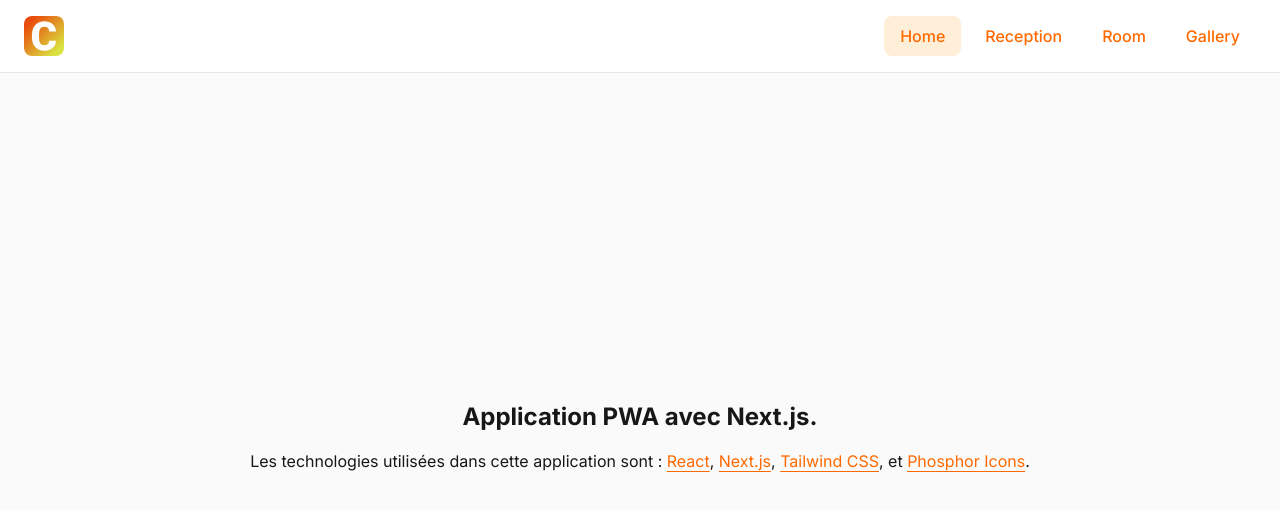
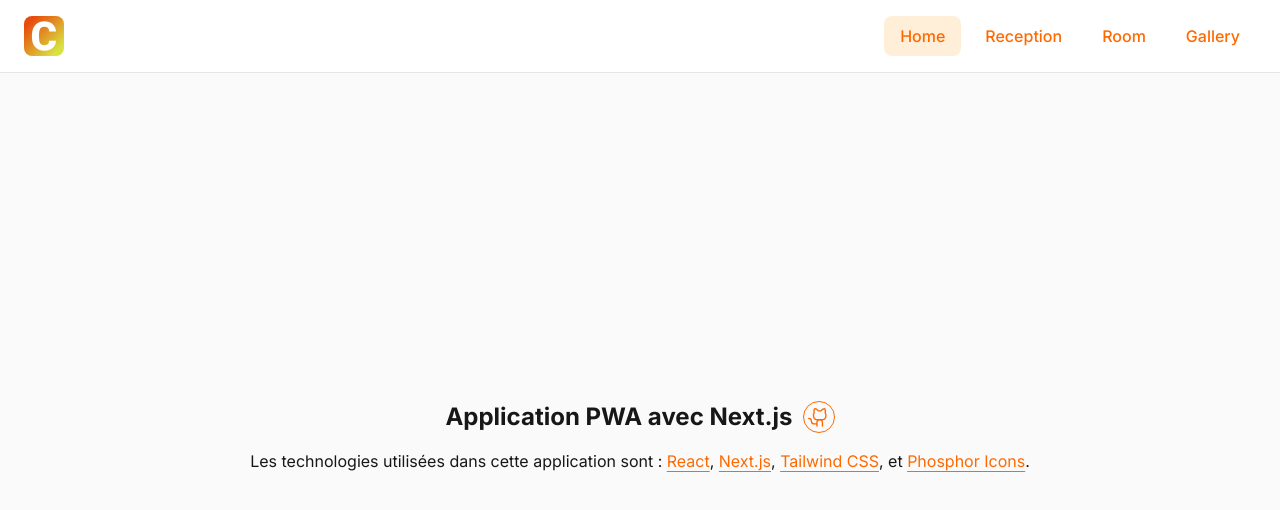
Before and after one commit to soniiix/mds-next-pwa, a Next.js app: page / in a window 1280 px wide. Shown: the top 510 px of the page. Built offline with nearby package versions, Linux system fonts and the light colour scheme.

Commit message:
feat: add github repo link to home page

```diff
--- a/app/page.tsx
+++ b/app/page.tsx
@@ -1,8 +1,21 @@
+"use client";
+
+import { GithubLogoIcon } from "@phosphor-icons/react";
+
 export default function Home() {
     return (
         <main className="flex-1 min-h-0 w-full flex flex-col items-center justify-center bg-neutral-50 text-neutral-900">
             <div className="m-auto flex items-center flex-col gap-4">
-                <h1 className="text-2xl font-bold">Application PWA avec Next.js.</h1>
+                <div className="flex items-center gap-2.5">
+                    <h1 className="text-2xl font-bold">Application PWA avec Next.js</h1>
+                    <a
+                        className="text-orange-500 border border-orange-500 rounded-full p-1 transition-colors cursor-pointer"
+                        href="https://github.com/soniiix/mds-next-pwa"
+                        target="_blank" rel="noopener noreferrer"
+                    >
+                        <GithubLogoIcon size={22}/>
+                    </a>
+                </div>
                 <p className="text-center">
                     Les technologies utilisées dans cette application sont :&nbsp;
                     <a href="https://fr.react.dev/" className="text-orange-500 underline underline-offset-4" target="_blank" rel="noopener noreferrer">
```
